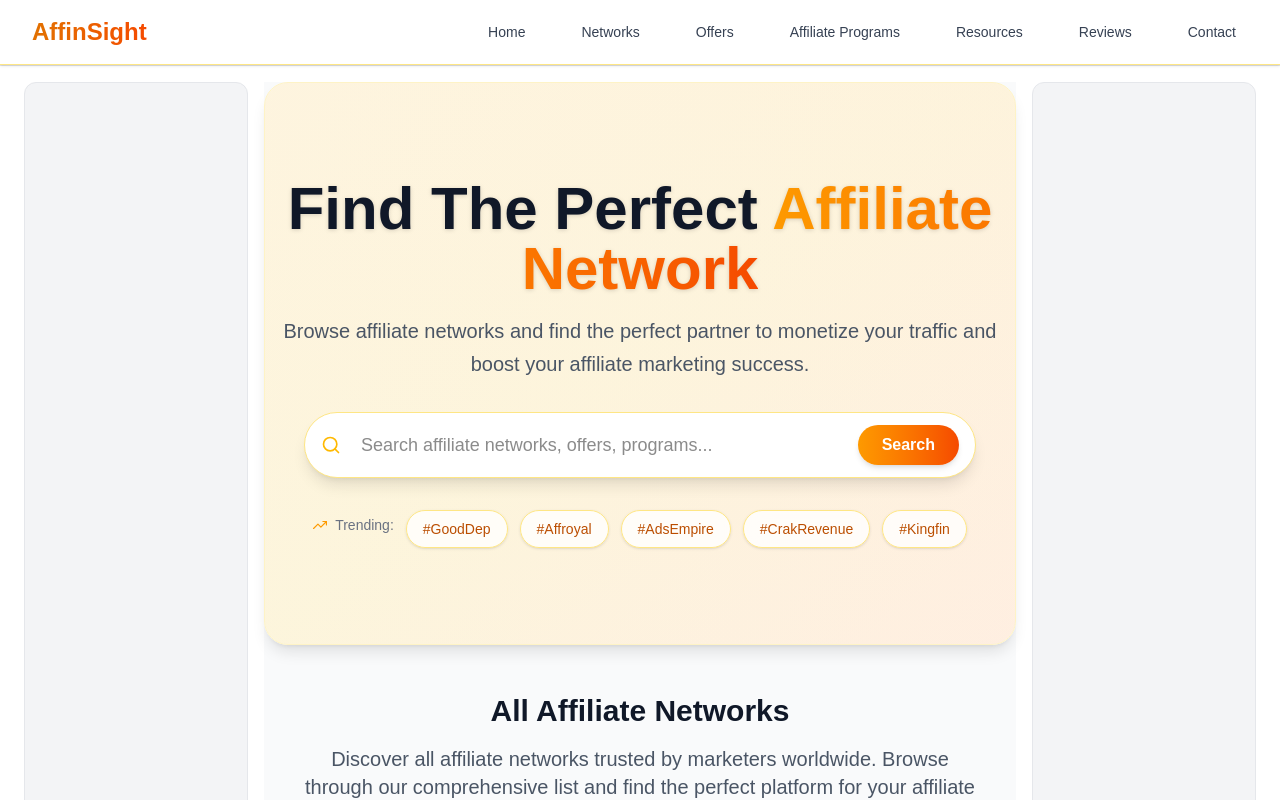
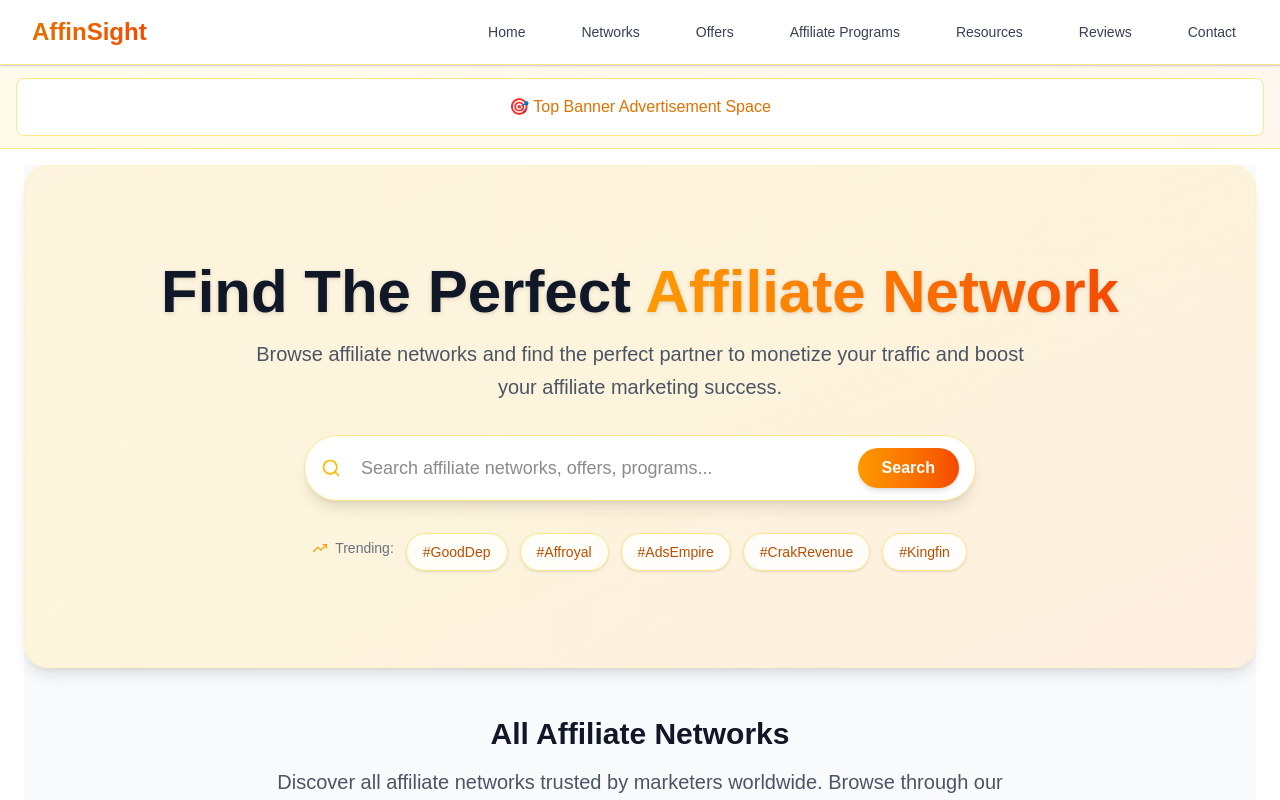
Before and after one commit to tishamishra/affinsight, a Next.js app: page / in a window 1280 px wide. Shown: the top 800 px of the page. Built offline with nearby package versions, Linux system fonts and the light colour scheme.

Commit message:
Only show 🎯 Top Banner Advertisement Space, remove all other ad spaces and sidebars

```diff
--- a/src/app/layout.tsx
+++ b/src/app/layout.tsx
@@ -52,19 +52,19 @@ export default function RootLayout({
         <div className="sticky top-0 z-30 bg-white/80 backdrop-blur border-b border-gray-200">
           <Navigation />
         </div>
+        {/* Top Banner Ad Space */}
+        <div className="w-full bg-gradient-to-r from-amber-50 to-orange-50 border-b border-amber-200">
+          <div className="max-w-screen-2xl mx-auto px-4 py-3">
+            <div className="bg-white rounded-lg border border-amber-200 p-4 text-center text-amber-600 font-medium">
+              🎯 Top Banner Advertisement Space
+            </div>
+          </div>
+        </div>
         <div className="flex w-full max-w-screen-2xl mx-auto min-h-[calc(100vh-56px)] pt-4 gap-4 px-2 md:px-6">
-          {/* Left Sidebar Ads */}
-          <aside className="hidden lg:block w-56 shrink-0">
-            <LeftSidebarAds />
-          </aside>
           {/* Main Content */}
           <main className="flex-1 min-w-0">
             {children}
           </main>
-          {/* Right Sidebar Ads */}
-          <aside className="hidden xl:block w-56 shrink-0">
-            <RightSidebarAds />
-          </aside>
         </div>
         <Footer />
       </body>
```
